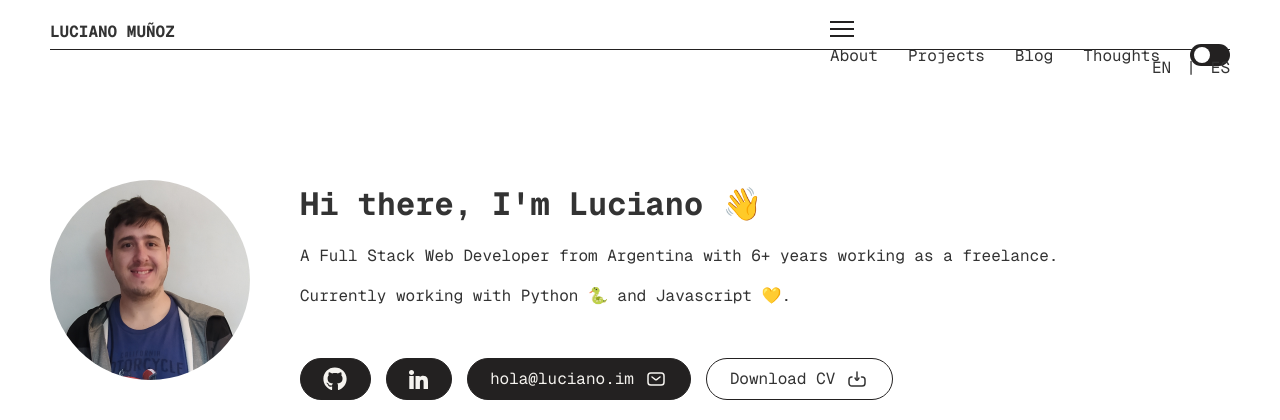
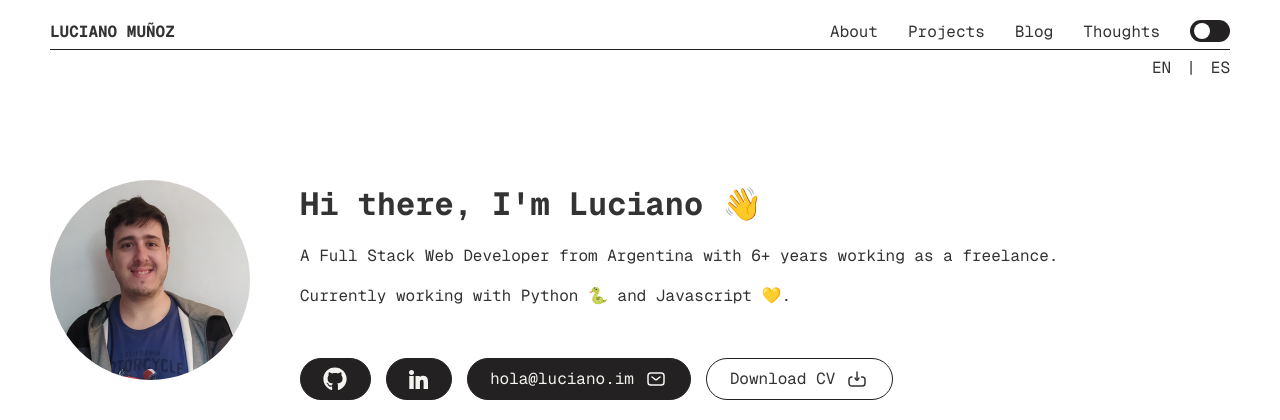
Before and after one commit to luciano-im/portfolio, a Django app: page / in a window 1280 px wide. Shown: the top 420 px of the page. Run offline with Django 5.2, Linux system fonts and the light colour scheme; data that the repository does not hold is empty; parts of the project's set-up code (start-up, migrations or seed data) failed here and were passed over; some libraries are stand-ins or nearby versions.

Commit message:
📱 Implement responsive menu with hamburger button

```diff
--- a/static/css/styles.css
+++ b/static/css/styles.css
@@ -278,12 +278,21 @@ h3 {
 
 /* THEME SELECTOR STYLES */
 
+.theme-selector {
+  align-self: flex-start;
+  display: flex;
+  margin-bottom: 3rem;
+  /* Move theme-selector button to the first place */
+  order: -1;
+}
+
 .theme-selector div {
+  border: 1px solid var(--color-light);
   align-items: center;
   border-radius: 50px;
   box-sizing: border-box;
+  cursor: pointer;
   display: flex;
-  cursor: pointer;
   height: 22px;
   padding: 4px;
   transition: all 1s ease;
@@ -336,19 +345,30 @@ h3 {
   font-weight: bold;
 }
 
-#main-nav ul {
-  display: flex;
+#main-nav .menu {
+  background-color: var(--alt-background-color);
+  bottom: 0;
+  display: none;
   justify-content: flex-end;
   margin: 0;
-  padding: 0;
+  padding: 20px var(--md-gap) var(--md-gap) var(--md-gap);
+  position: absolute;
+  right: 0;
+  top: 0;
+  width: 200px;
+  z-index: 998;
 }
 
-#main-nav ul li {
+#main-nav .menu li {
   list-style: none;
 }
 
-#main-nav ul li:not(:last-child) {
+#main-nav .menu li:not(:last-child) {
   margin-right: var(--sm-gap);
+}
+
+#main-nav .menu li:not(.theme-selector) {
+  margin-bottom: 1rem;
 }
 
 #main-nav a:hover {
@@ -368,7 +388,9 @@ h3 {
 #main-nav #nav-toggle-btn {
   cursor: pointer;
   display: inline-block;
+  position: relative;
   width: 24px;
+  z-index: 999;
 }
 
 #main-nav #nav-toggle-btn span {
@@ -406,6 +428,12 @@ h3 {
 #main-nav #nav-toggle:checked ~ #nav-toggle-btn span:nth-child(3) {
   transform: rotate(-45deg);
   margin-top: 7px;
+}
+
+#main-nav #nav-toggle:checked ~ .menu {
+  display: flex;
+  flex-direction: column;
+  justify-content: flex-start;
 }
 
 /* INTRO STYLES */
@@ -765,35 +793,77 @@ footer .container p:nth-child(2) {
 
 /* Small devices (landscape phones, 576px and up) */
 @media (min-width: 576px) {
+  .d-sm-flex {
+    display: flex !important;
+  }
+
   .d-sm-none {
-    display: none;
+    display: none !important;
   }
 }
 
 /* Medium devices (tablets, 768px and up) */
 @media (min-width: 768px) {
+  .d-md-flex {
+    display: flex !important;
+  }
+
   .d-md-none {
-    display: none;
+    display: none !important;
+  }
+
+  .theme-selector {
+    /* Restore theme-selector button place */
+    order: unset;
+  }
+
+  .theme-selector div {
+    border: none;
+  }
+
+  #main-nav .menu {
+    background-color: transparent;
+    flex-direction: row;
+    margin: 0;
+    padding: 0;
+    position: relative;
+    width: auto;
+  }
+
+  #main-nav .menu li {
+    margin-bottom: 0 !important;
   }
 }
 
 /* Large devices (desktops, 992px and up) */
 @media (min-width: 992px) {
+  .d-lg-flex {
+    display: flex !important;
+  }
+
   .d-lg-none {
-    display: none;
+    display: none !important;
   }
 }
 
 /* X-Large devices (large desktops, 1200px and up) */
 @media (min-width: 1200px) {
+  .d-xl-flex {
+    display: flex !important;
+  }
+
   .d-xl-none {
-    display: none;
+    display: none !important;
   }
 }
 
 /* XX-Large devices (larger desktops, 1400px and up) */
 @media (min-width: 1400px) {
+  .d-xxl-flex {
+    display: flex !important;
+  }
+
   .d-xxl-none {
-    display: none;
+    display: none !important;
   }
 }
--- a/web/templates/home.html
+++ b/web/templates/home.html
@@ -116,12 +116,12 @@
         </div>
         <div>
           <input type="checkbox" id="nav-toggle"/>
-          <label for="nav-toggle" id="nav-toggle-btn">
+          <label for="nav-toggle" id="nav-toggle-btn" class="d-md-none">
             <span></span>
             <span></span>
             <span></span>
           </label>
-          <ul>
+          <ul class="menu d-md-flex">
             <li><a href="{% url 'about' %}">About</a></li>
             <li><a href="{% url 'projects' %}">Projects</a></li>
             <li><a href="{% url 'blog' %}">Blog</a></li>
```
